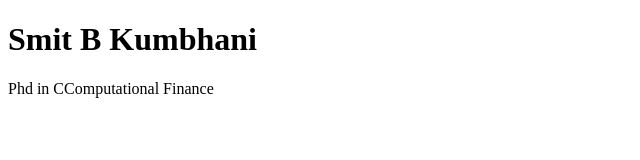
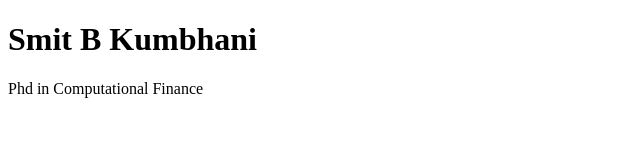
Before and after one commit to smitbkumbhani/smitbkumbhani.github.io, a plain HTML site: page index.html in a window 1280 px wide. Shown: the full height of the page, 0-640 px from the left. Drawn offline with Linux system fonts and the light colour scheme.

Commit message:
Update index.html

```diff
--- a/index.html
+++ b/index.html
@@ -5,6 +5,6 @@
 </head>
 <body>
     <h1>Smit B Kumbhani</h1>
-    <p>Phd in CComputational Finance</p>
+    <p>Phd in Computational Finance</p>
 </body>
 </html>
```
